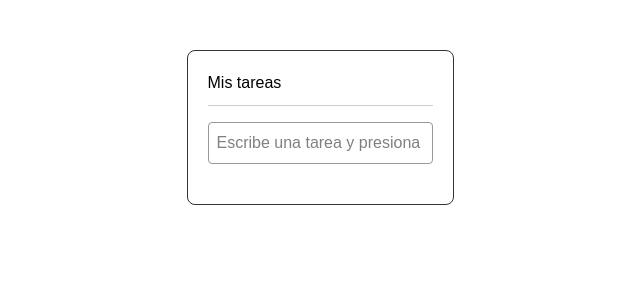
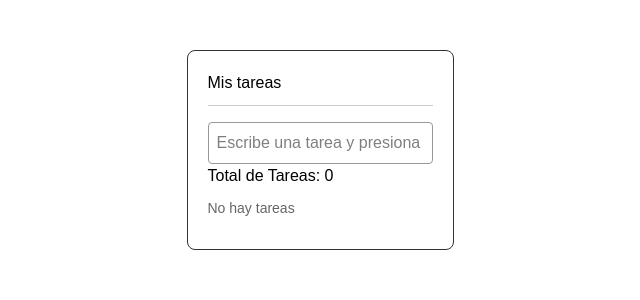
Before and after one commit to Frederick0704/BPDSS, a Next.js app: page / in a window 1280 px wide. Shown: the top 300 px of the page, without its empty margins (320-960 px from the left). Built offline with nearby package versions, Linux system fonts and the light colour scheme.

Commit message:
Add a task counter

```diff
--- a/app/page.tsx
+++ b/app/page.tsx
@@ -13,6 +13,9 @@ export default function Home() {
   const [newTask, setNewTask] = useState("");
   const [editingId, setEditingId] = useState<number | null>(null);
   const [editingText, setEditingText] = useState("");
+
+  const completedCount = todos.filter((t) => t.completed).length;
+  const totalCount = todos.length;
 
   // crear tarea con Enter
   function handleAddTask(e: React.KeyboardEvent<HTMLInputElement>) {
@@ -78,7 +81,18 @@ export default function Home() {
         }}
       />
 
-      <ul style={{ listStyle: "none", padding: 0, marginTop: "20px" }}>
+      <p>
+        Total de Tareas: {todos.length}
+      </p>
+
+
+      <p style={{ marginTop: "10px", fontSize: "14px", color: "#666" }}>
+        {totalCount === 0
+          ? "No hay tareas"
+          : `${completedCount} de ${totalCount} tareas completadas`}
+      </p>
+
+      <ul style={{ listStyle: "none", padding: 0, marginTop: "10px" }}>
         {todos.map((todo) => (
           <li
             key={todo.id}
```
